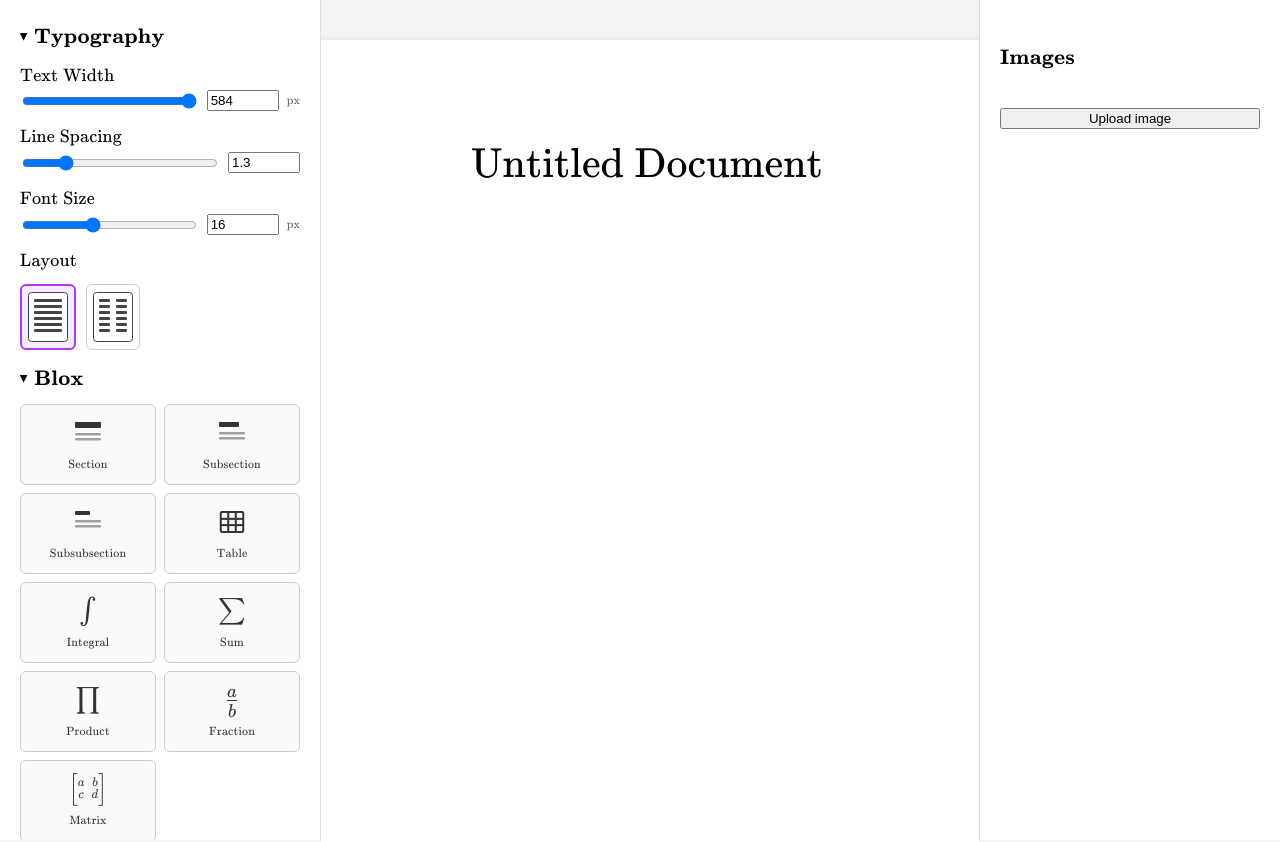
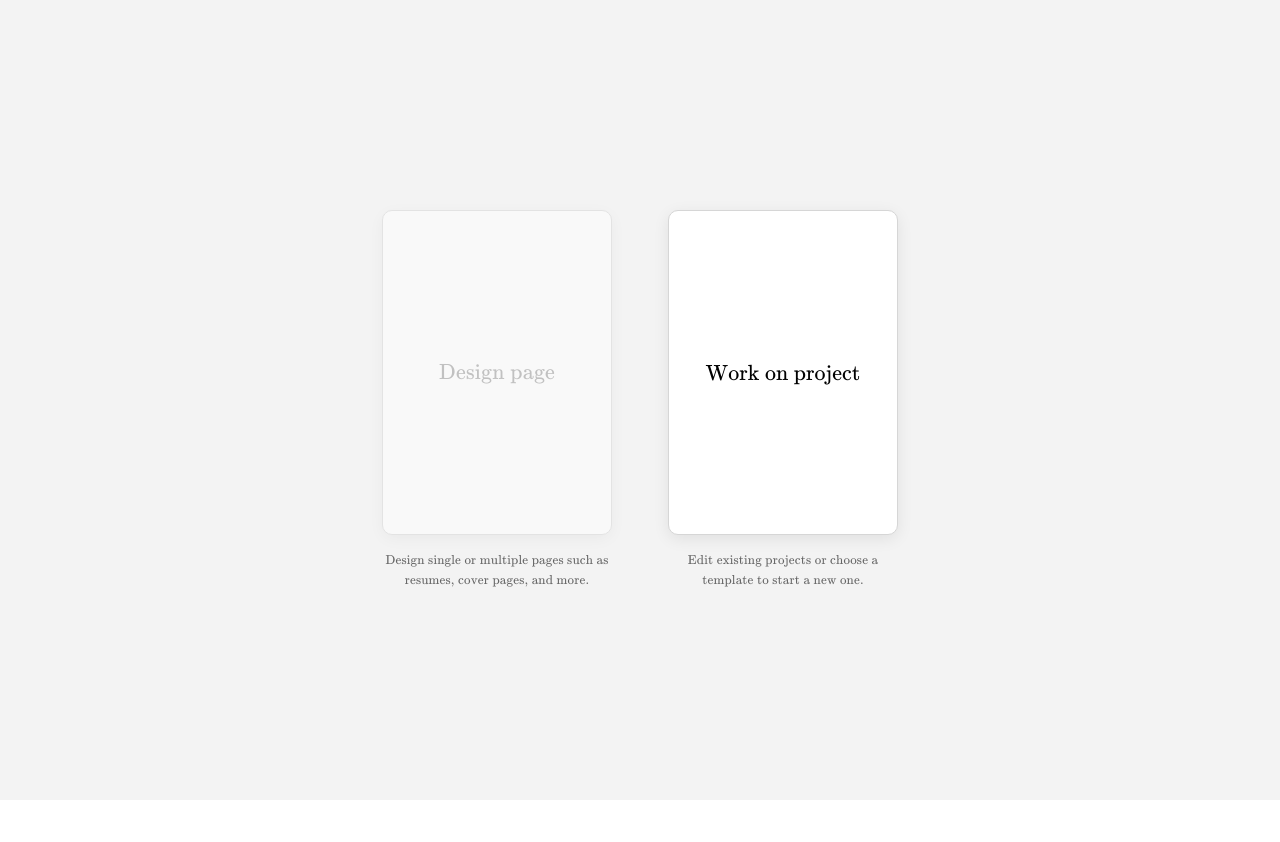
Before and after one commit to KevHamm/blox, a React (Vite) app in the folder frontend/: page / in a window 1280 px wide. Shown: the top 842 px of the page. After the commit the page ends 800 px from the top, so only its background shows below. Built offline with nearby package versions, Linux system fonts and the light colour scheme.

Commit message:
Added landing page to work on project or design a page

```diff
--- a/frontend/src/App.tsx
+++ b/frontend/src/App.tsx
@@ -4,6 +4,7 @@ import { DocumentRenderer } from "./renderer/DocumentRenderer";
 import type { DocumentNode } from "./types/document";
 import { Page } from "./components/Page";
 import { TrashIcon } from "./components/TrashIcon";
+import { Welcome } from "./components/Welcome";
 import { numberDocument } from "./utils/numberDocument";
 import { paginateColumns, heightsUnchanged } from "./utils/paginateDocument";
 import { exportLatex } from "./utils/exportLatex";
@@ -720,7 +721,7 @@ function NumberControl({
   );
 }
 
-export default function App() {
+function Editor() {
   // ── 1. All state first ──────────────────────────────────
   const [doc, setDoc] = useState<DocumentNode>(sampleDocument);
   const [editingId, setEditingId] = useState<string | null>(null);
@@ -1765,3 +1766,8 @@ export default function App() {
     </DndContext>
   );
 }
+
+export default function App() {
+  const [started, setStarted] = useState(false);
+  return started ? <Editor /> : <Welcome onStart={() => setStarted(true)} />;
+}
--- /dev/null
+++ b/frontend/src/components/Welcome.tsx
@@ -0,0 +1,79 @@
+import type { CSSProperties } from "react";
+
+interface WelcomeProps {
+  onStart: () => void;
+}
+
+// DIN-A4 portrait proportions for the choice cards.
+const CARD_W = 230;
+const CARD_H = Math.round((CARD_W * 297) / 210); // ≈ 325
+
+const card: CSSProperties = {
+  width: CARD_W,
+  height: CARD_H,
+  borderRadius: 10,
+  display: "flex",
+  alignItems: "center",
+  justifyContent: "center",
+  padding: 20,
+  boxSizing: "border-box",
+  textAlign: "center",
+  fontSize: 22,
+  fontFamily: "var(--sans)",
+  background: "white",
+  border: "1px solid #d6d6d6",
+  boxShadow: "0 4px 16px rgba(0,0,0,0.08)"
+};
+
+const desc: CSSProperties = {
+  marginTop: 16,
+  maxWidth: CARD_W,
+  textAlign: "center",
+  fontSize: 13,
+  lineHeight: 1.5,
+  color: "#666",
+  fontFamily: "var(--sans)"
+};
+
+export function Welcome({ onStart }: WelcomeProps) {
+  return (
+    <div
+      style={{
+        minHeight: "100vh",
+        display: "flex",
+        alignItems: "center",
+        justifyContent: "center",
+        background: "#f3f3f3"
+      }}
+    >
+      <div style={{ display: "flex", gap: 56, alignItems: "flex-start" }}>
+        {/* Design page — disabled for now */}
+        <div style={{ display: "flex", flexDirection: "column", alignItems: "center", width: CARD_W }}>
+          <div
+            aria-disabled
+            style={{ ...card, color: "#999", opacity: 0.55, cursor: "not-allowed" }}
+          >
+            Design page
+          </div>
+          <p style={desc}>
+            Design single or multiple pages such as resumes, cover pages, and more.
+          </p>
+        </div>
+
+        {/* Work on project — opens the editor */}
+        <div style={{ display: "flex", flexDirection: "column", alignItems: "center", width: CARD_W }}>
+          <button
+            className="welcome-card"
+            onClick={onStart}
+            style={{ ...card, color: "var(--text)", cursor: "pointer" }}
+          >
+            Work on project
+          </button>
+          <p style={desc}>
+            Edit existing projects or choose a template to start a new one.
+          </p>
+        </div>
+      </div>
+    </div>
+  );
+}
--- a/frontend/src/index.css
+++ b/frontend/src/index.css
@@ -122,6 +122,16 @@ math-field::part(menu-toggle) {
   display: none;
 }
 
+/* Welcome screen choice card. */
+.welcome-card {
+  transition: transform 0.12s ease, box-shadow 0.12s ease, border-color 0.12s ease;
+}
+.welcome-card:hover {
+  transform: translateY(-3px);
+  box-shadow: 0 10px 26px rgba(0, 0, 0, 0.15);
+  border-color: var(--accent);
+}
+
 /* Every button inside the document page is faded until hovered. */
 .doc-area button {
   opacity: 0.35;
```
